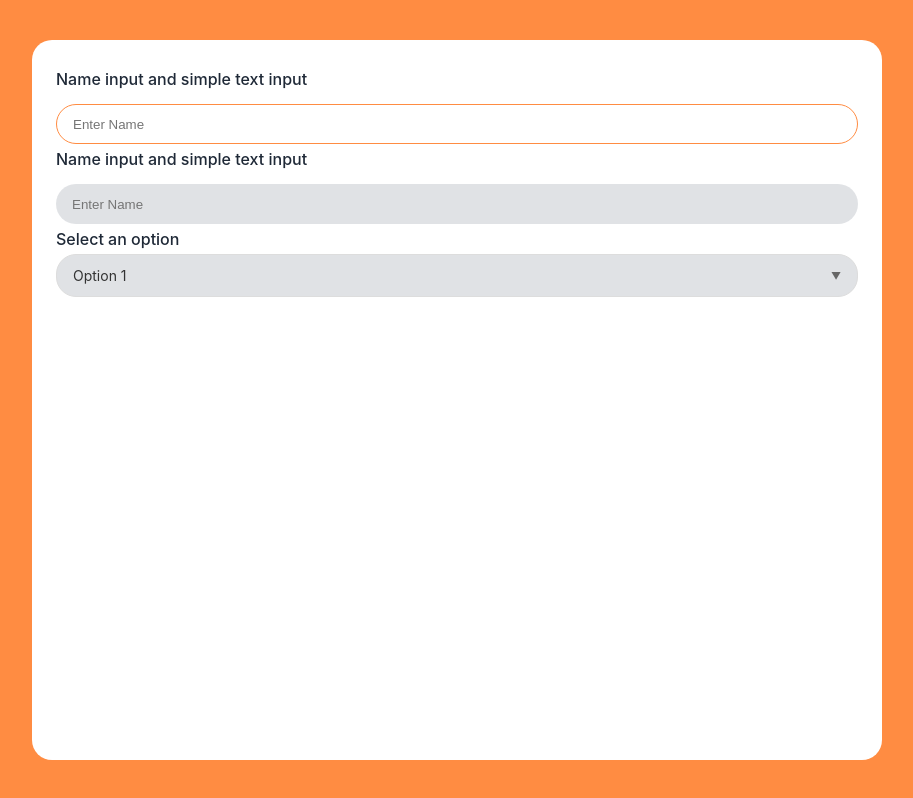
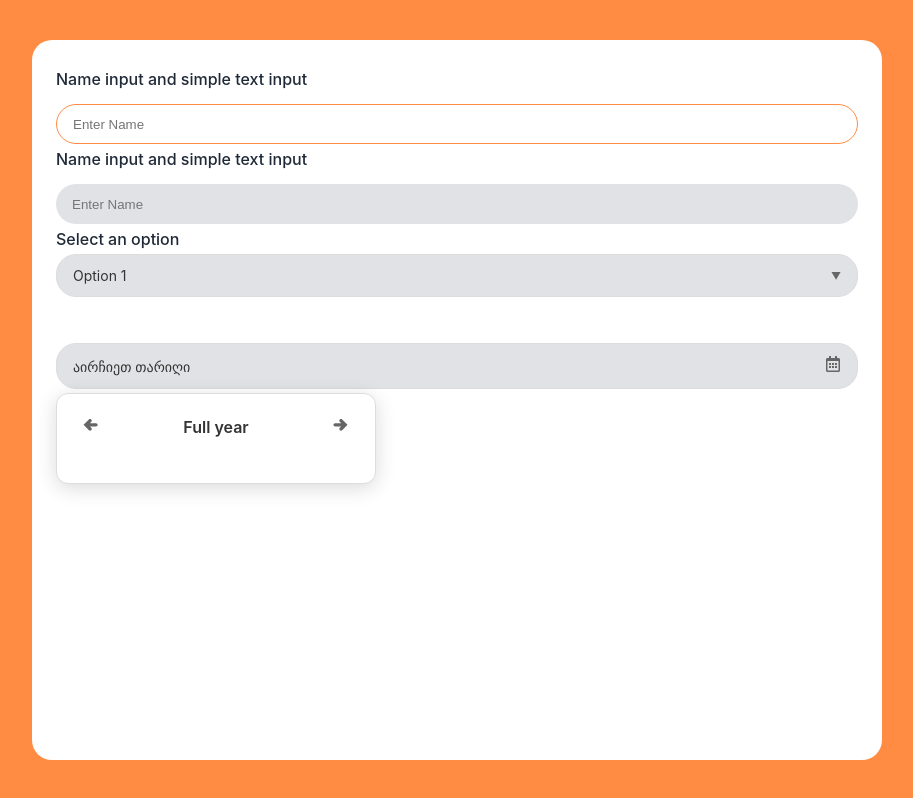
Before and after one commit to TamarCoder/WebForm, a Next.js app: page / in a window 1280 px wide. Shown: the whole page, without its empty margins (183-1096 px from the left). Built offline with nearby package versions, Linux system fonts and the light colour scheme.

Commit message:
add half calendar

```diff
--- /dev/null
+++ b/app/components/Calendar/Calendar.module.scss
@@ -0,0 +1,190 @@
+@import "../../styles/variables";
+
+.calendar {
+  display: flex;
+  flex-direction: column;
+  margin-bottom: 16px;
+}
+
+.label {
+  font-size: $font-base;
+  font-weight: 500;
+  height: 30px;
+  color: $text-color;
+  display: flex;
+  align-items: center;
+  margin-bottom: 0;
+}
+
+.calendarWrapper {
+  position: relative;
+}
+
+.dateInput {
+  display: flex;
+  align-items: center;
+  justify-content: space-between;
+  padding: 12px 16px;
+  border: 1px solid #ddd;
+  border-radius: 20px;
+  font-size: 14px;
+  background-color: $text-light;
+  cursor: pointer;
+  transition: all 0.2s ease;
+
+  &:hover {
+    border-color: #999;
+  }
+
+  &.open {
+    border-color: #007bff;
+    box-shadow: 0 0 0 3px rgba(0, 123, 255, 0.1);
+  }
+}
+
+.selectedText {
+  flex: 1;
+  color: #333;
+}
+
+.icon {
+  margin-left: 12px;
+  font-size: 16px;
+  color: #666;
+}
+
+.calendarPopup {
+  position: absolute;
+  top: calc(100% + 4px);
+  left: 0;
+  background-color: #fff;
+  border: 1px solid #ddd;
+  border-radius: 12px;
+  box-shadow: 0 4px 20px rgba(0, 0, 0, 0.15);
+  z-index: 1000;
+  animation: slideDown 0.2s ease;
+  padding: 16px;
+  min-width: 320px;
+}
+
+@keyframes slideDown {
+  from {
+    opacity: 0;
+    transform: translateY(-10px);
+  }
+  to {
+    opacity: 1;
+    transform: translateY(0);
+  }
+}
+
+// Header - თვის სახელი და Navigation
+.header {
+  display: flex;
+  align-items: center;
+  justify-content: space-between;
+  margin-bottom: 16px;
+}
+
+.monthYear {
+  font-size: 16px;
+  font-weight: 600;
+  color: #333;
+}
+
+.navButton {
+  background: none;
+  border: none;
+  font-size: 20px;
+  color: #666;
+  cursor: pointer;
+  padding: 4px 8px;
+  border-radius: 4px;
+  transition: all 0.2s ease;
+
+  &:hover {
+    background-color: #f5f5f5;
+    color: #007bff;
+  }
+
+  &:active {
+    transform: scale(0.95);
+  }
+}
+
+// კვირის დღეების სახელები
+.weekdays {
+  display: grid;
+  grid-template-columns: repeat(7, 1fr);
+  gap: 4px;
+  margin-bottom: 8px;
+}
+
+.weekday {
+  text-align: center;
+  font-size: 12px;
+  font-weight: 600;
+  color: #666;
+  padding: 8px 0;
+}
+
+// დღეების Grid
+.daysGrid {
+  display: grid;
+  grid-template-columns: repeat(7, 1fr);
+  gap: 4px;
+}
+
+// ცალკეული დღე
+.day {
+  aspect-ratio: 1;
+  display: flex;
+  align-items: center;
+  justify-content: center;
+  font-size: 14px;
+  border-radius: 8px;
+  cursor: pointer;
+  transition: all 0.15s ease;
+  color: #333;
+  font-weight: 500;
+
+  &:hover {
+    background-color: #f0f0f0;
+  }
+
+  // დღევანდელი დღე
+  &.today {
+    border: 2px solid #007bff;
+    font-weight: 600;
+  }
+
+  // არჩეული დღე
+  &.selected {
+    background-color: #007bff;
+    color: #fff;
+    font-weight: 600;
+
+    &:hover {
+      background-color: #0056b3;
+    }
+  }
+
+  // disabled დღეები (წარსული ან მომავალი)
+  &.disabled {
+    color: #ccc;
+    cursor: not-allowed;
+
+    &:hover {
+      background-color: transparent;
+    }
+  }
+
+  // სხვა თვის დღეები
+  &.otherMonth {
+    color: #bbb;
+
+    &:hover {
+      background-color: #f9f9f9;
+    }
+  }
+}
--- /dev/null
+++ b/app/components/Calendar/Calendar.tsx
@@ -0,0 +1,114 @@
+"use client";
+import styles from "./Calendar.module.scss";
+import React, { useEffect, useRef, useState } from "react";
+import { FaRegCalendarAlt } from "react-icons/fa";
+import { TiArrowLeftThick, TiArrowRightThick } from "react-icons/ti";
+
+const Calendar: React.FC<CalendarProps> = ({
+  label,
+  initialDate,
+  minDate,
+  maxDate,
+  onChange,
+}) => {
+  const [selectedDate, setSelectedDate] = useState<Date | null>(
+    initialDate || null
+  );
+  const [currentMonth, setCurrentMonth] = useState<Date>(
+    initialDate || new Date()
+  );
+  const [isOpen, setIsOpen] = useState(false);
+  const calendarRef = useRef<HTMLDivElement>(null);
+
+  useEffect(() => {
+    const handleClickOutside = (event: MouseEvent) => {
+      if (
+        calendarRef.current &&
+        !calendarRef.current.contains(event.target as Node)
+      ) {
+        setIsOpen(false);
+      }
+    };
+    document.addEventListener("mousedown", handleClickOutside);
+    return () => document.removeEventListener("mousedown", handleClickOutside);
+  }, []);
+
+  const formtDate = (date: Date) => {
+    if (!date) return "choose date";
+
+    const day = date.getDate();
+    const month = date.getMonth() + 1;
+    const year = date.getFullYear();
+
+    return `${day}/${month}/${year}`;
+  };
+
+  const getMonthName = (date: Date): string => {
+    const months = [
+      "January",
+      "February",
+      "March",
+      "April",
+      "May",
+      "June",
+      "July",
+      "August",
+      "September",
+      "October",
+      "November",
+      "December",
+    ];
+    return months[date.getMonth()];
+  };
+
+  const goToPreviousMonth = () => {
+    setCurrentMonth(
+      new Date(
+        currentMonth.getFullYear(),
+        currentMonth.getMonth() - 1, 1
+      )
+    );
+  };
+
+    const goToNextMonth = () => {
+    setCurrentMonth(
+      new Date(
+        currentMonth.getFullYear(),
+        currentMonth.getMonth() + 1, 1
+      )
+    );
+  };
+
+
+
+  return (
+    <div className={styles.calendar}>
+      <label className={styles.label}>{label}</label>
+
+      <div className={styles.calendarWrapper}>
+        <div className={styles.dateInput}>
+          <span className={styles.selectedText}>აირჩიეთ თარიღი</span>
+          <span className={styles.icon}>
+            <FaRegCalendarAlt />
+          </span>
+        </div>
+
+        <div className={styles.calendarPopup}>
+          <div className={styles.header}>
+            <button className={styles.navButton}>
+              <TiArrowLeftThick />
+            </button>
+            <span className={styles.monthYear}>Full year</span>
+            <button className={styles.navButton}>
+              <TiArrowRightThick />
+            </button>
+          </div>
+          <div className={styles.weekdays}></div>
+          <div className={styles.daysGrid}></div>
+        </div>
+      </div>
+    </div>
+  );
+};
+
+export default Calendar;
--- a/app/components/Form/Form.tsx
+++ b/app/components/Form/Form.tsx
@@ -5,6 +5,7 @@ import React, { ReactNode } from "react";
 import { FaRegLightbulb } from "react-icons/fa";
 import { inputOption } from "../SelectInput/option";
 import SelectInput from "../SelectInput/SelectInput";
+import Calendar from "../Calendar/Calendar";
 export function Form() {
 
   const appOption: inputOption[] = [
@@ -36,6 +37,8 @@ export function Form() {
         lable="Select an option"
         initialValue=""
       />
+
+      <Calendar/>
     </form>
   );
 }
```
Also changed, not shown: app/components/Calendar/Calendar.type.ts (added, +7 -0 lines).
